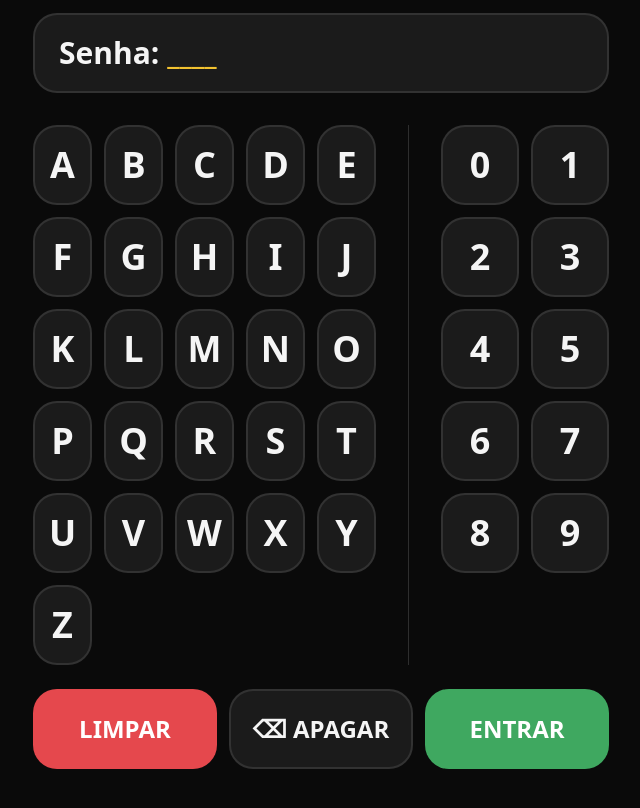
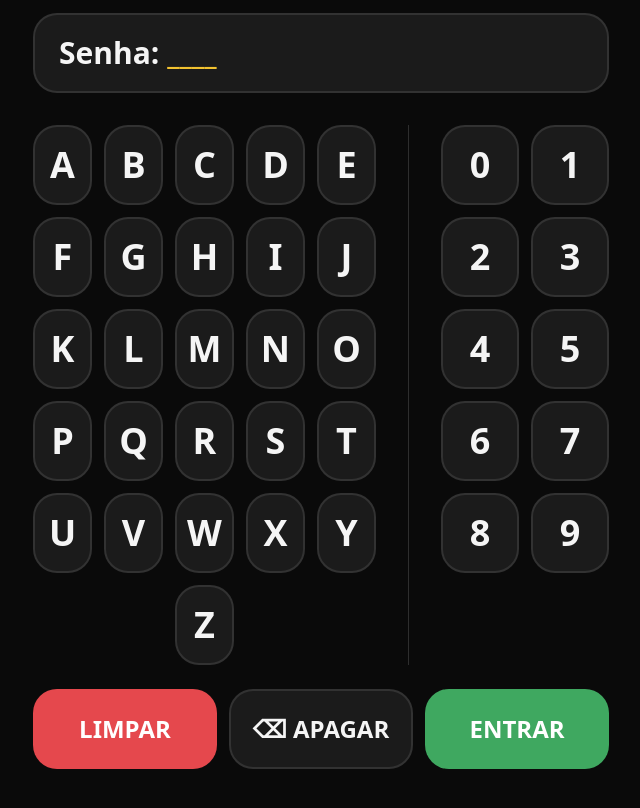
Before and after one commit to Lucasjoaosantos/estacionamento-parana, a Next.js app: page /login in a window 1280 px wide. Shown: the part 400-1208 px from the top of the page, without its empty margins (319-959 px from the left). Built offline with nearby package versions, Linux system fonts and the light colour scheme.

Commit message:
Update TecladoVirtual.js

```diff
--- a/components/TecladoVirtual.js
+++ b/components/TecladoVirtual.js
@@ -33,13 +33,14 @@ export default function TecladoVirtual({
           então quem já decorou onde fica cada uma não se perde. */}
       <div className="flex gap-8 items-start">
         {!somenteNumeros && (
-          <div className="grid grid-cols-5 gap-3 flex-1">
+          <div className="flex flex-wrap justify-center content-start gap-3 flex-1">
             {LETRAS.map((tecla) => (
               <button
                 key={tecla}
                 type="button"
                 onClick={() => adicionar(tecla)}
-                className="h-20 rounded-xl2 bg-surface text-ink text-4xl font-bold
+                className="h-20 basis-[calc((100%-48px)/5)] grow-0 shrink-0
+                           rounded-xl2 bg-surface text-ink text-4xl font-bold
                            border-2 border-white/10 active:bg-accent active:text-base
                            transition-colors"
               >
```
